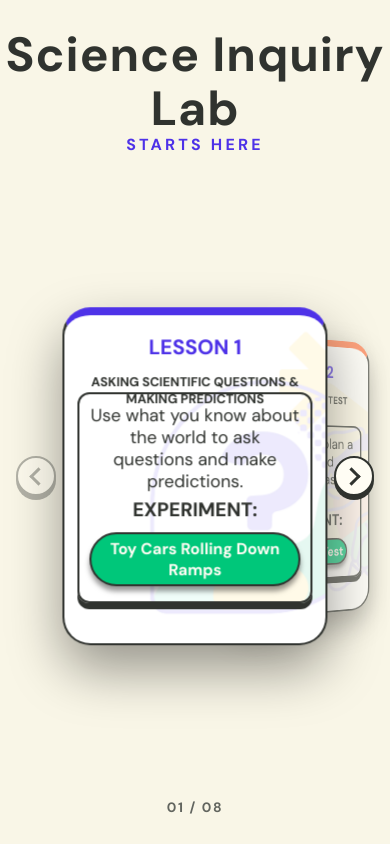
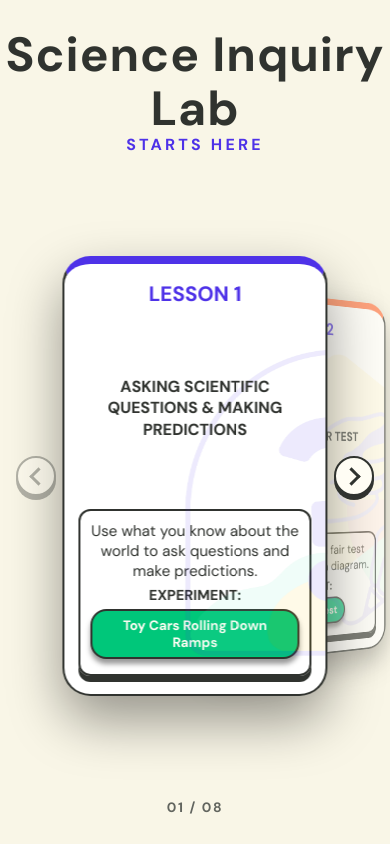
Before and after one commit to GTACAus/prim7_vue, a Vue app: page / in a window 390 px wide. Built offline with nearby package versions, Linux system fonts and the light colour scheme.

Commit message:
fixed layout of home page

```diff
--- a/src/components/LessonIntro.vue
+++ b/src/components/LessonIntro.vue
@@ -319,6 +319,10 @@ defineProps({
     padding-top: 92px;
   }
 
+  .intro-grid {
+    grid-template-columns: 1fr;
+  }
+
   .worksheet-button {
     position: relative;
     margin: 0;
--- a/src/components/homepage/Card.vue
+++ b/src/components/homepage/Card.vue
@@ -228,17 +228,40 @@ defineProps({
     min-height: clamp(250px, 40vh, 360px);
   }
   .lesson-subtitle {
-    font-size: clamp(0.8rem, 1vw, 1rem);
+    margin: auto 0 0;
+    font-size: clamp(1rem, 1vw, 1.2rem);
+  }
+  .lesson-card {
+    min-height: 440px;
+    padding: 18px 14px;
+  }
+  /* Overview flows under the title instead of overlapping it */
+  .overview {
+    position: static;
+    width: 100%;
+    margin: auto 0 0;
+    padding: 10px;
+  }
+  .overview .description-content {
+    min-height: 0;
+    font-size: 0.95rem;
   }
   .overview .experiment {
     flex-direction: column;
   }
   .overview .experiment-heading {
-    font-size: clamp(1rem, 5vw, 1.4rem);
+    margin-bottom: 0;
+    font-size: 0.9rem;
+  }
+  .overview .experiment-content {
+    padding: 6px 10px;
+    border-radius: 16px;
+    font-size: 0.85rem;
+    line-height: 1.25;
   }
   .lesson-card.is-previous,
   .lesson-card.is-next {
-    width: min(54vw, 250px);
+    /* width: min(54vw, 250px); */
   }
   .lesson-card.is-previous {
     left: 20%;
--- a/src/components/lesson1/Flashcards.vue
+++ b/src/components/lesson1/Flashcards.vue
@@ -248,7 +248,7 @@ defineExpose({ reset });
 .pile-container {
   position: relative;
   width: 8rem;
-  height: 12rem;
+  aspect-ratio: 2 / 3;
   border-radius: 0.5rem;
   border: 2px dashed;
   padding: 0.5rem;
@@ -264,8 +264,8 @@ defineExpose({ reset });
 }
 
 .right-pile {
-  border-color: var(--orange);
-  background: var(--soft-orange);
+  border-color: var(--yellow);
+  background: var(--soft-yellow);
 }
 
 .left-count {
@@ -289,12 +289,25 @@ defineExpose({ reset });
   flex: 1;
 }
 
-@media (max-width: 600px) {
+@media (max-width: 800px) {
   .btn-row {
-    flex-direction: column;
+    /* flex-direction: column; */
   }
 
-  .layout {
+  .left-count,
+  .right-count {
+    display: none;
+  }
+
+  .pile-section,
+  .pile-container {
+    width: 12rem;
+    aspect-ratio: 3 / 2;
+    justify-content: flex-start;
+  }
+
+  .pile-section {
+    flex: 0;
   }
 
   .center-section {
--- a/src/views/HomeView.vue
+++ b/src/views/HomeView.vue
@@ -482,7 +482,7 @@ onMounted(() => {
   let swipeClickCard = null;
   let swipeClickTimeout = 0;
 
-  const SWIPE_THRESHOLD = 300;
+  const SWIPE_THRESHOLD = 100;
 
   function updateSwipePreview(deltaX) {
     const trackWidth = carouselTrack.clientWidth;
@@ -931,12 +931,20 @@ body {
   }
   .carousel {
     grid-template-columns: 40px minmax(0, 1fr) 40px;
-    grid-template-rows: min(54vh, 400px) auto;
+    grid-template-rows: 500px auto;
     min-height: 340px;
     margin: 1rem auto;
   }
   .carousel-track {
-    height: min(54vh, 400px);
+    height: 500px;
+  }
+  /* Grid mode: cards size to their content */
+  .carousel-track.is-grid {
+    height: auto;
+  }
+  .carousel-track.is-grid .lesson-card {
+    aspect-ratio: auto;
+    min-height: 0;
   }
   .carousel-control {
     width: 40px;
```
